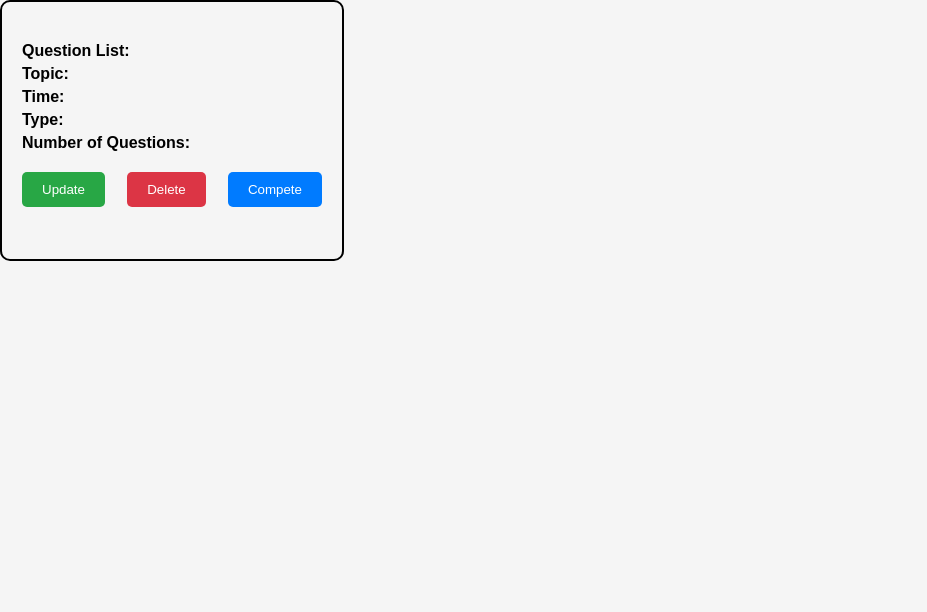
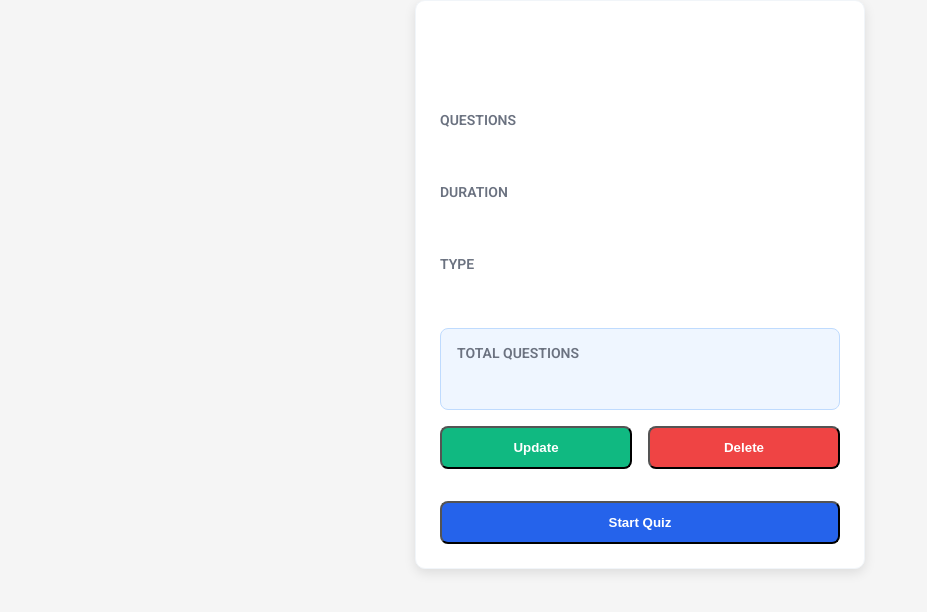
Before and after one commit to AroshaBandara09/Quiz-App-React, a React (Vite) app: page /QuizCard in a window 1280 px wide. Shown: the top 612 px of the page, without its empty margins (0-927 px from the left). Built offline with nearby package versions, Linux system fonts and the light colour scheme.

Commit message:
enhance QuizCard component with improved layout and styling; update CSS for better visual presentation

```diff
--- a/src/App.jsx
+++ b/src/App.jsx
@@ -5,6 +5,7 @@ import Navbar from "./components/dashboard/nav-bar/Navbar";
 
 import QuizForm from "./components/quiz-form/QuizForm";
 import QuizCard from "./components/quiz-card/QuizCard";
+
 import QuestionCard from "./components/question-card/QuestionCard";
 
 function App() {
--- a/src/components/quiz-card/QuizCard.css
+++ b/src/components/quiz-card/QuizCard.css
@@ -1,53 +1,110 @@
+/* QuizCard.css */
 .quiz-card {
-  width: 300px;
-  padding: 20px;
-  border: 2px solid black;
+  background-color: white;
   border-radius: 10px;
-  font-family: 'Arial', sans-serif;
+  box-shadow: 0 4px 12px rgba(0, 0, 0, 0.1);
+  padding: 1.5rem;
+  border: 1px solid #f1f5f9;
+  max-width: 400px;
+  margin: auto;
+  display: flex;
+  flex-direction: column;
+  gap: 1rem;
 }
 
-.quiz-name {
-  font-size: 24px;
-  font-weight: bold;
+.quiz-card__header {
+  display: flex;
+  flex-direction: column;
+  gap: 0.5rem;
   text-align: center;
 }
 
-.quiz-details {
-  margin-bottom: 20px;
+.quiz-card__quiz-name {
+  font-size: 1.75rem;
+  font-weight: 700;
+  color: #111827;
+  margin-bottom: 0.5rem;
 }
 
-.quiz-details p {
-  font-size: 16px;
-  margin: 5px 0;
+.quiz-card__topic {
+  font-size: 1rem;
+  color: #6b7280;
 }
 
-.button-container {
+.quiz-card__details {
   display: flex;
-  justify-content: space-between;
+  flex-direction: column;
+  gap: 1rem;
 }
 
-button {
-  padding: 10px 20px;
-  border-radius: 5px;
-  border: none;
-  cursor: pointer;
+.quiz-card__details-item {
+  display: flex;
+  flex-direction: column;
+  gap: 0.5rem;
 }
 
-.update-btn {
-  background-color: #28a745;
+.quiz-card__label {
+  font-size: 0.875rem;
+  font-weight: 600;
+  color: #6b7280;
+  text-transform: uppercase;
+}
+
+.quiz-card__text {
+  font-size: 1rem;
+  color: #111827;
+}
+
+.quiz-card__total {
+  background-color: #eff6ff;
+  border: 1px solid #bfdbfe;
+  padding: 1rem;
+  border-radius: 0.5rem;
+}
+
+.quiz-card__total-count {
+  font-size: 2rem;
+  font-weight: 700;
+  color: #2563eb;
+  text-align: center;
+}
+
+.quiz-card__actions {
+  display: flex;
+  gap: 1rem;
+}
+
+.quiz-card__button {
+  padding: 0.75rem;
+  border-radius: 0.5rem;
+  font-weight: 600;
+  transition: all 0.2s;
+  width: 48%;
+  display: inline-block;
+  text-align: center;
+}
+
+.quiz-card__button--update {
+  background-color: #10b981;
   color: white;
 }
 
-.delete-btn {
-  background-color: #dc3545;
+.quiz-card__button--delete {
+  background-color: #ef4444;
   color: white;
 }
 
-.compete-btn {
-  background-color: #007bff;
+.quiz-card__button--start {
+  background-color: #2563eb;
   color: white;
+  width: 100%;
+  margin-top: 1rem;
 }
 
-button:hover {
-  opacity: 0.8;
+.quiz-card__button:hover {
+  transform: scale(1.05);
 }
+
+.quiz-card__button:active {
+  transform: scale(1);
+}
--- a/src/components/quiz-card/QuizCard.jsx
+++ b/src/components/quiz-card/QuizCard.jsx
@@ -1,22 +1,49 @@
 import React from 'react';
-import './QuizCard.css'; // Ensure you have a corresponding CSS file for styles
+import './QuizCard.css'; // Import the CSS file for styles
 
 const QuizCard = ({ quizName, questions, topic, time, type, numberOfQuestions, onUpdate, onDelete, onComplete }) => {
   return (
     <div className="quiz-card">
-      <h2 className="quiz-name">{quizName}</h2>
-      <div className="quiz-details">
-        <p><strong>Question List:</strong> {questions}</p>
-        <p><strong>Topic:</strong> {topic}</p>
-        <p><strong>Time:</strong> {time}</p>
-        <p><strong>Type:</strong> {type}</p>
-        <p><strong>Number of Questions:</strong> {numberOfQuestions}</p>
+      {/* Header */}
+      <div className="quiz-card__header">
+        <h2 className="quiz-card__quiz-name">{quizName}</h2>
+        <p className="quiz-card__topic">{topic}</p>
       </div>
-      <div className="button-container">
-        <button className="update-btn" onClick={onUpdate}>Update</button>
-        <button className="delete-btn" onClick={onDelete}>Delete</button>
-        <button className="compete-btn" onClick={onComplete}>Compete</button>
+
+      {/* Details Section */}
+      <div className="quiz-card__details">
+        <div className="quiz-card__details-item">
+          <div className="quiz-card__label">Questions</div>
+          <p className="quiz-card__text">{questions}</p>
+        </div>
+        <div className="quiz-card__details-item">
+          <div className="quiz-card__label">Duration</div>
+          <p className="quiz-card__text">{time}</p>
+        </div>
+        <div className="quiz-card__details-item">
+          <div className="quiz-card__label">Type</div>
+          <p className="quiz-card__text">{type}</p>
+        </div>
+        <div className="quiz-card__total">
+          <div className="quiz-card__label">Total Questions</div>
+          <p className="quiz-card__total-count">{numberOfQuestions}</p>
+        </div>
       </div>
+
+      {/* Action Buttons */}
+      <div className="quiz-card__actions">
+        <button onClick={onUpdate} className="quiz-card__button quiz-card__button--update">
+          Update
+        </button>
+        <button onClick={onDelete} className="quiz-card__button quiz-card__button--delete">
+          Delete
+        </button>
+      </div>
+
+      {/* Start Quiz Button */}
+      <button onClick={onComplete} className="quiz-card__button quiz-card__button--start">
+        Start Quiz
+      </button>
     </div>
   );
 };
```
